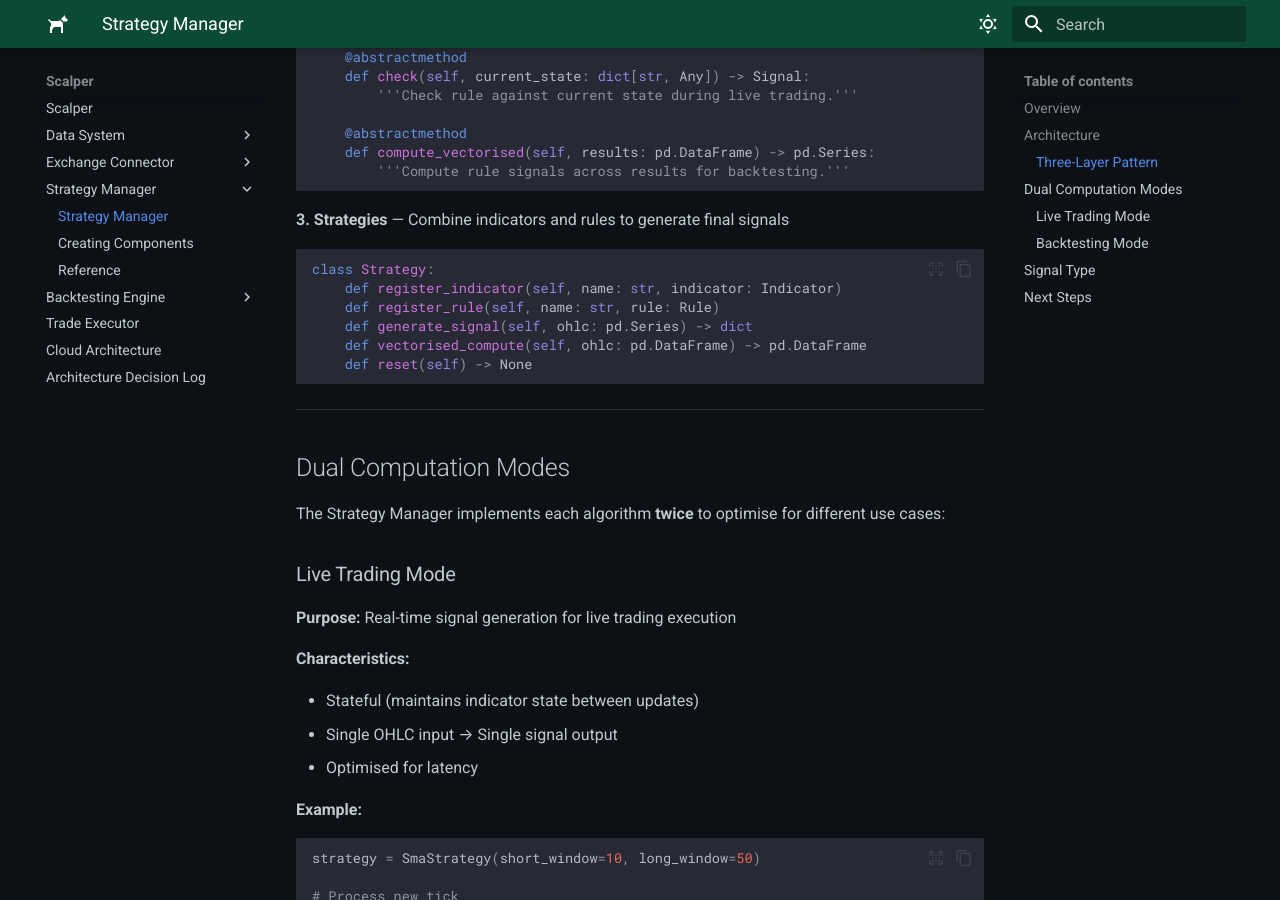
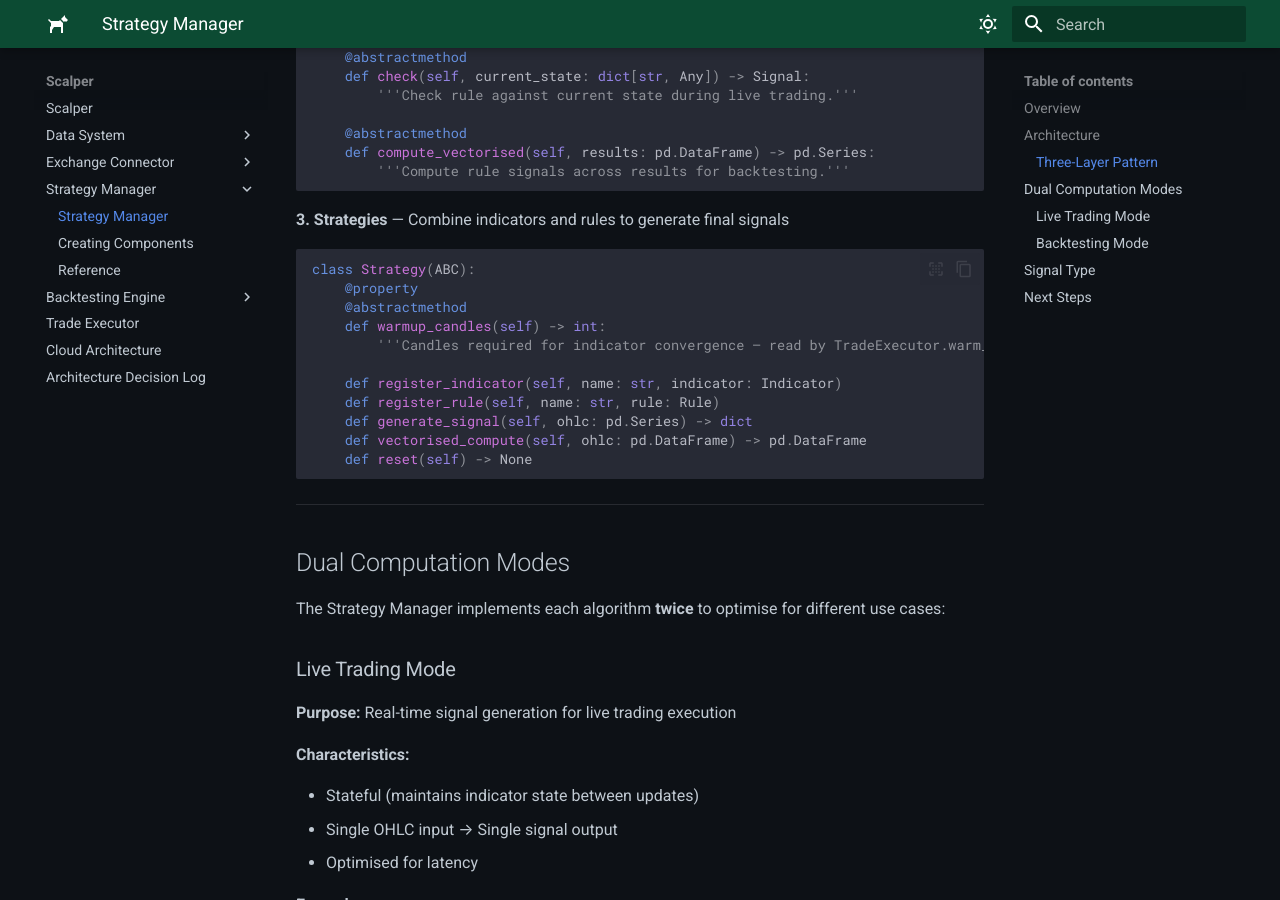
Before and after one commit to Phil-Lord/crypto-scalper, an MkDocs documentation site: the page built from docs/strategy-manager/index.md, in a window 1280 px wide and 900 px high, scrolled down 1223 px. Built offline with MkDocs 1.6.1 and Material for MkDocs 9.7.7, drawn with Linux system fonts in a browser that asks for light colours.

Commit message:
DOC: Fill small SM doc gap

````diff
--- a/docs/strategy-manager/index.md
+++ b/docs/strategy-manager/index.md
@@ -62,7 +62,12 @@ class Rule(ABC):
 **3. Strategies** — Combine indicators and rules to generate final signals
 
 ```python
-class Strategy:
+class Strategy(ABC):
+    @property
+    @abstractmethod
+    def warmup_candles(self) -> int:
+        '''Candles required for indicator convergence — read by TradeExecutor.warm_up().'''
+
     def register_indicator(self, name: str, indicator: Indicator)
     def register_rule(self, name: str, rule: Rule)
     def generate_signal(self, ohlc: pd.Series) -> dict
````
